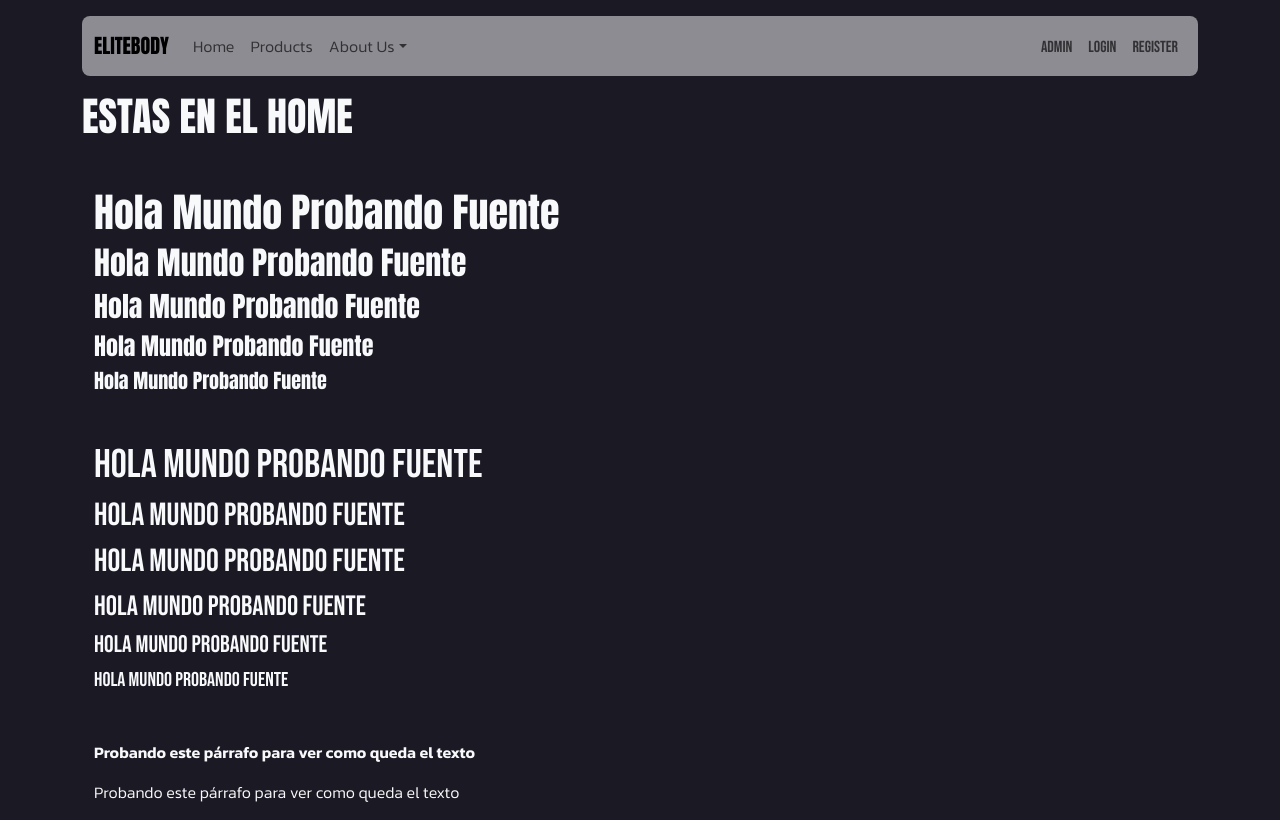
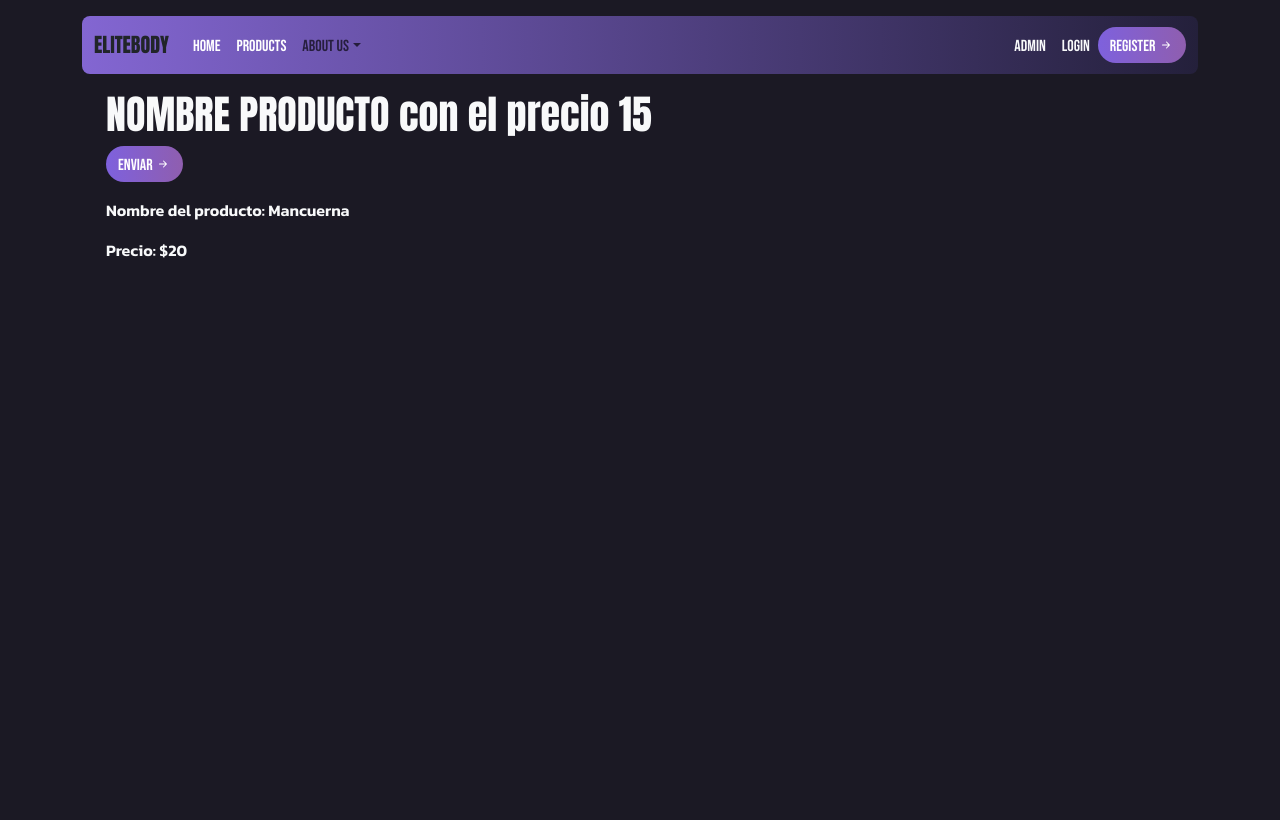
Before and after one commit to Nilost21/ProyectoFinalFront, a React (Vite) app: page / in a window 1280 px wide. Built offline with nearby package versions, Linux system fonts and the light colour scheme.

Commit message:
Creando componente de boton

```diff
--- a/src/App.jsx
+++ b/src/App.jsx
@@ -2,6 +2,8 @@
 import 'bootstrap/dist/css/bootstrap.min.css';
 import './App.css';
 import RoutesPages from './routes/Routes';
+import NavbarComponent from './components/NavbarComponent';
+import { Container } from 'react-bootstrap';
 // import UsersContext from './context/UsersContext';
 // import { userProvider } from './context/UsersContext';
 
@@ -9,7 +11,10 @@ function App() {
   return (
     <>
       {/* <UsersContext> */}
-      <RoutesPages />
+      <Container>
+        <NavbarComponent />
+        <RoutesPages />
+      </Container>
       {/* </UsersContext> */}
     </>
   );
--- /dev/null
+++ b/src/components/ButtonComponent.jsx
@@ -0,0 +1,33 @@
+import { Button } from 'react-bootstrap';
+import PropTypes from 'prop-types';
+import './../css/Button.css';
+
+function ButtonComponent({ text }) {
+  return (
+    <div className="mt-1">
+      <Button className=" gradient-background border-0 rounded-5  subtitle py-1 shadow-on-hover">
+        <div className="mt-1 ">
+          {text}{' '}
+          <svg
+            xmlns="http://www.w3.org/2000/svg"
+            width="16"
+            height="16"
+            fill="currentColor"
+            className="bi bi-arrow-right-short"
+            viewBox="0 0 16 16"
+          >
+            <path
+              fillRule="evenodd"
+              d="M4 8a.5.5 0 0 1 .5-.5h5.793L8.146 5.354a.5.5 0 1 1 .708-.708l3 3a.5.5 0 0 1 0 .708l-3 3a.5.5 0 0 1-.708-.708L10.293 8.5H4.5A.5.5 0 0 1 4 8"
+            />
+          </svg>
+        </div>
+      </Button>
+    </div>
+  );
+}
+
+ButtonComponent.propTypes = {
+  text: PropTypes.string.isRequired,
+};
+export default ButtonComponent;
--- a/src/components/NavbarComponent.jsx
+++ b/src/components/NavbarComponent.jsx
@@ -1,6 +1,7 @@
 import { Container, Nav, Navbar, NavDropdown } from 'react-bootstrap';
 import './../css/Navbar.css';
 import { useNavigate } from 'react-router';
+import ButtonComponent from './ButtonComponent';
 
 function NavbarComponent() {
   const navigate = useNavigate();
@@ -10,31 +11,30 @@ function NavbarComponent() {
       <Navbar
         collapseOnSelect
         expand="lg"
-        className="bg-transparent-white mt-3 rounded-3"
+        className="bg-navbar mt-3 rounded-3 py-1"
       >
         <Container>
           <Navbar.Brand
-            className="title cursor-pointer"
+            className="title cursor-pointer text-dark"
             onClick={() => navigate('/')}
           >
-            ELITEBODY
+            <h5 className="mt-2 text-dark text-shadow">ELITEBODY</h5>
           </Navbar.Brand>
           <Navbar.Toggle aria-controls="responsive-navbar-nav" />
-          <Navbar.Collapse id="responsive-navbar-nav">
+          <Navbar.Collapse id="responsive-navbar-nav" className="text-light">
             <Nav className="me-auto">
-              <Nav.Link className="small-font " onClick={() => navigate('/')}>
+              <Nav.Link
+                className="subtitle mt-1 text-white"
+                onClick={() => navigate('/')}
+              >
                 Home
               </Nav.Link>
-              <Nav.Link
-                className="small-font"
-                onClick={() => navigate('/products')}
-              >
-                Products
-              </Nav.Link>
+              <Nav.Link className="subtitle mt-1 text-white">Products</Nav.Link>
               <NavDropdown
-                className="small-font"
+                className="subtitle mt-1"
                 title="About Us"
                 id="collapsible-nav-dropdown"
+                menuVariant="dark"
               >
                 <NavDropdown.Item href="#action/3.1">Action</NavDropdown.Item>
                 <NavDropdown.Item href="#action/3.2">
@@ -50,15 +50,13 @@ function NavbarComponent() {
               </NavDropdown>
             </Nav>
             <Nav>
-              <Nav.Link className="subtitle mt-1" href="#features">
-                Admin
+              <Nav.Link className="subtitle mt-1 text-light" href="#features">
+                ADMIN
               </Nav.Link>
-              <Nav.Link className="subtitle mt-1" href="#features">
+              <Nav.Link className="subtitle mt-1 text-light" href="#features">
                 Login
               </Nav.Link>
-              <Nav.Link className="subtitle mt-1" href="#features">
-                Register
-              </Nav.Link>
+              <ButtonComponent text={'Register'} />
             </Nav>
           </Navbar.Collapse>
         </Container>
--- /dev/null
+++ b/src/css/Button.css
@@ -0,0 +1,8 @@
+.gradient-background {
+    background: linear-gradient(to right, #7E61DD, #8F5EAF);
+  }
+
+
+  .gradient-background:hover {
+    box-shadow: 0 0 10px rgba(206, 205, 205, 0.3);
+  }
--- a/src/css/Navbar.css
+++ b/src/css/Navbar.css
@@ -1,8 +1,30 @@
-.bg-transparent-white {
-    background-color: rgba(255, 255, 255, 0.5); /* Color blanco con una opacidad del 50% */
+.bg-navbar {
+  background: linear-gradient(to right, #8366D2, #24203B);
   }
 
+  .text-color {
+    color:#FFFBFD;
+  }
 
   .cursor-pointer {
     cursor: pointer;
   }
+
+
+
+  .text-shadow {
+    transition: text-shadow 0.3s ease;
+}
+
+.text-shadow:hover {
+    text-shadow: 1px 1px 2px rgba(109, 107, 107, 0.9);
+}
+
+
+.text-animation {
+  transition: transform 0.3s ease;
+}
+
+.text-animation:hover {
+  transform: scale(1.05);
+}
--- a/src/pages/Home/Home.jsx
+++ b/src/pages/Home/Home.jsx
@@ -1,26 +1,26 @@
 import './../../css/Home.css';
 import { Container } from 'react-bootstrap';
-import NavbarComponent from '../../components/NavbarComponent';
-import Fonts from '../../utils/Fonts';
+// import Fonts from '../../utils/Fonts';
+import Products from '../Products/Products';
 
 function Home() {
+  const name = 'NOMBRE PRODUCTO';
+  const price = 15;
+  const fn = () => {
+    console.log('Ejecuta una función desde props');
+  };
+
+  const objectProducts = {
+    nameProduct: 'Mancuerna',
+    priceProduct: 20,
+  };
+
   return (
     <>
       <Container>
         <header>
-          <NavbarComponent />
-          <h1 className="title text-light mt-3">ESTAS EN EL HOME</h1>
-          <Fonts />
+          <Products name={name} price={price} fn={fn} object={objectProducts} />
         </header>
-      </Container>
-      <Container>
-        <main>
-          <section></section>
-          <section></section>
-        </main>
-      </Container>
-      <Container>
-        <footer></footer>
       </Container>
     </>
   );
--- a/src/pages/Products/Products.jsx
+++ b/src/pages/Products/Products.jsx
@@ -1,14 +1,34 @@
+/* eslint-disable no-unused-vars */
 import { Container } from 'react-bootstrap';
-import NavbarComponent from '../../components/NavbarComponent';
+import PropTypes from 'prop-types';
+import ButtonComponent from '../../components/ButtonComponent';
 
-function Products() {
+function Products({ name, price, fn, object }) {
+  const { nameProduct, priceProduct } = object;
+
   return (
     <>
       <Container>
-        <NavbarComponent />
-        <h1 className="title text-light mt-3">ESTAS EN LOS PRODUCTS</h1>
+        <h1 className="title text-light mt-3">
+          {name} con el precio {price}
+        </h1>
+        <ButtonComponent text={'Enviar'}></ButtonComponent>
+
+        <p className="paragraph text-light mt-3">
+          Nombre del producto: <span>{nameProduct}</span>
+        </p>
+        <p className="paragraph text-light">
+          Precio: $<span>{priceProduct}</span>
+        </p>
       </Container>
     </>
   );
 }
+
+Products.propTypes = {
+  name: PropTypes.string.isRequired,
+  price: PropTypes.number.isRequired,
+  fn: PropTypes.func.isRequired,
+  object: PropTypes.object.isRequired,
+};
 export default Products;
--- a/src/routes/Routes.jsx
+++ b/src/routes/Routes.jsx
@@ -1,13 +1,12 @@
 import { Routes, Route } from 'react-router-dom';
 import Home from '../pages/Home/Home';
-import Products from '../pages/Products/Products';
+
 
 const RoutesPages = () => {
   return (
     <>
       <Routes>
         <Route path="/" element={<Home />} />
-        <Route path="/products" element={<Products />} />
         <Route
           path="/*"
           element={<h1 className="title text-light mt-3 ">NOT FOUND</h1>}
```
